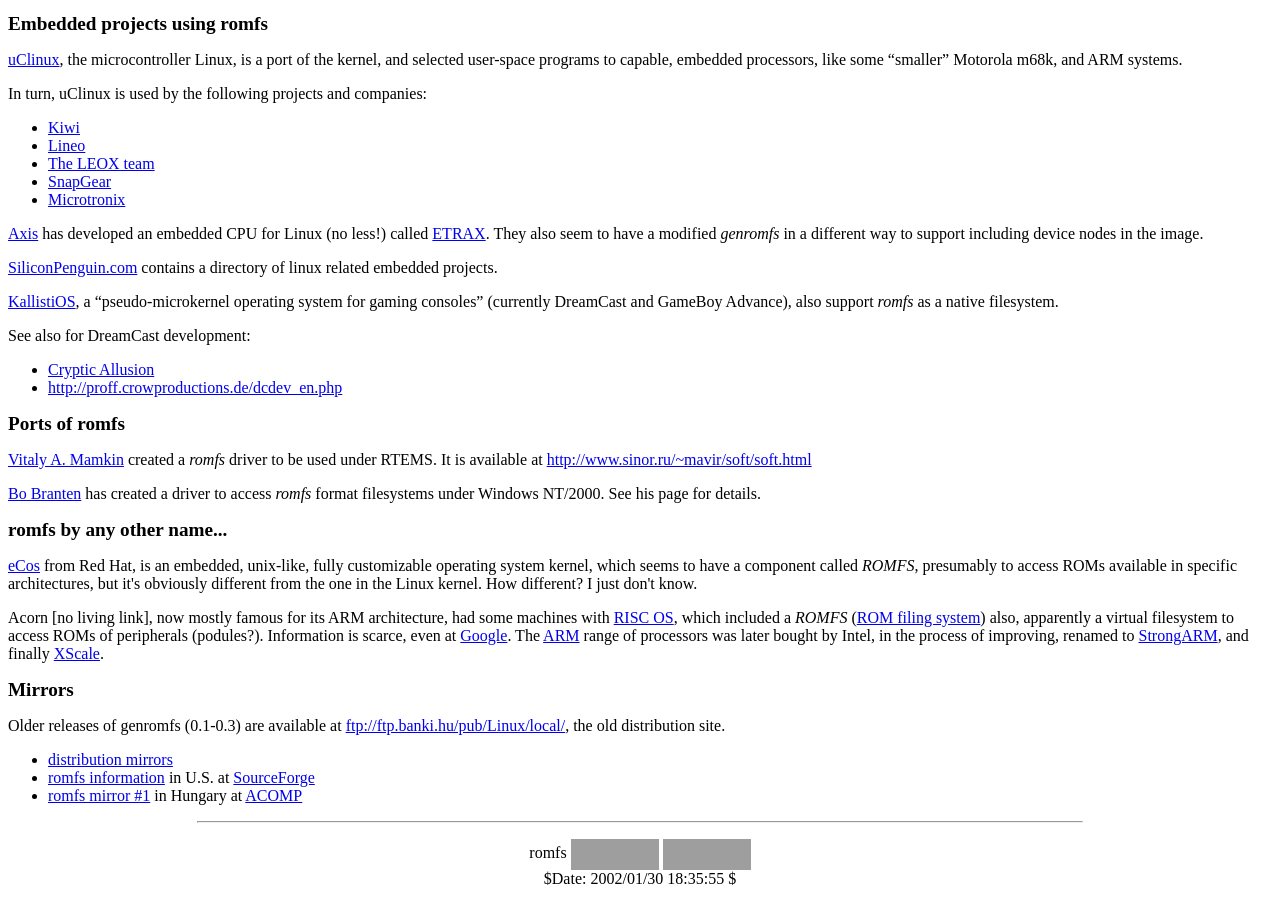
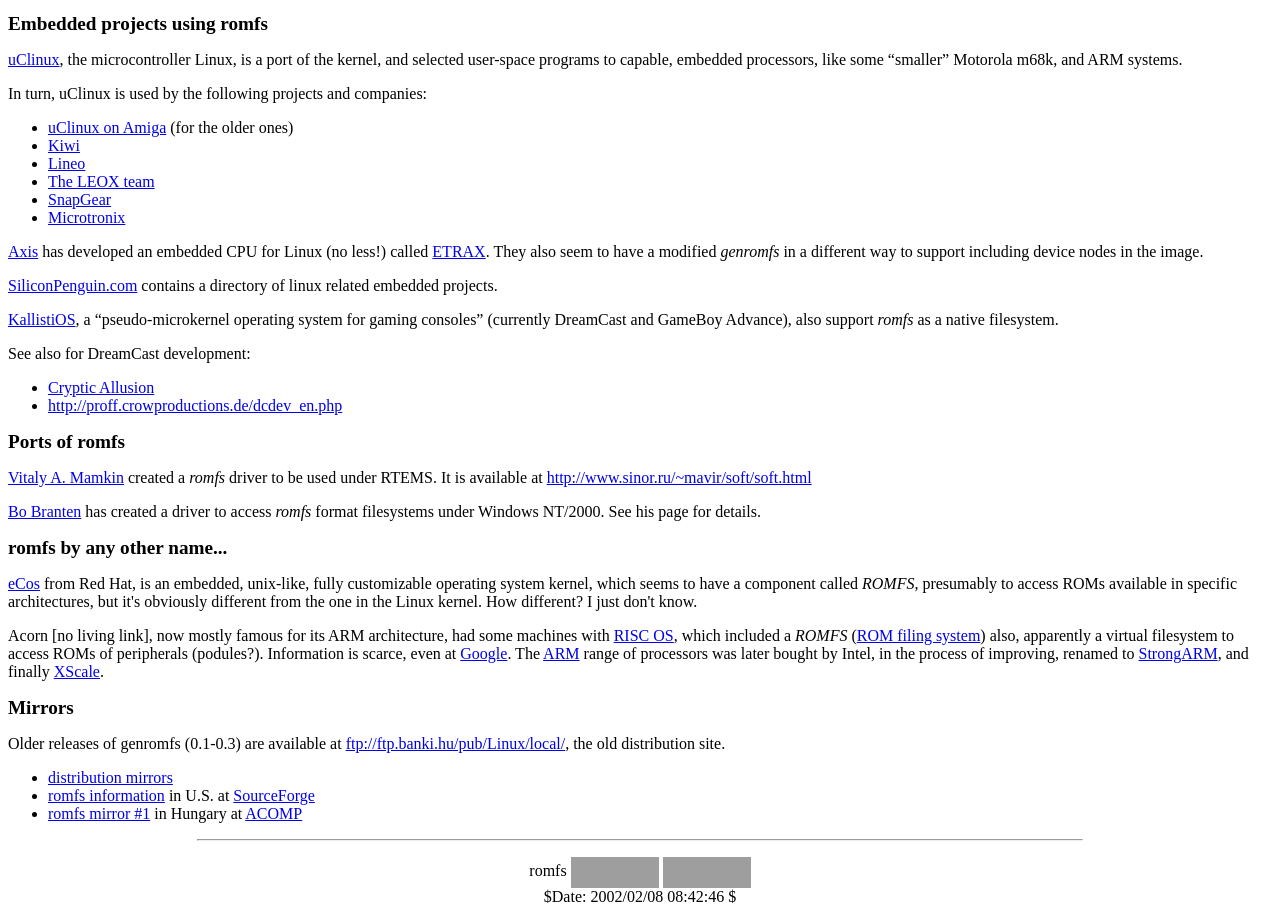
Before and after one commit to chexum/romfsweb, a plain HTML site: page index.html in a window 1280 px wide. Shown: the part 868-1790 px from the top of the page. Drawn offline with Linux system fonts and the light colour scheme; grey boxes are pictures that could not be loaded.

Commit message:
add ucLinux/Amiga

```diff
--- a/index.html
+++ b/index.html
@@ -166,6 +166,7 @@ In turn, uClinux is used by the following projects and companies:
 </p>
 
 <ul>
+<li><a href="http://home.tvd.be/cr26864/Linux/68000/">uClinux on Amiga</a> (for the older ones)</li>
 <li><a href="http://kiwi.sourceforge.net">Kiwi</a></li>
 <li><a href="http://www.lineo.com/">Lineo</a></li>
 <li><a href="http://www.leox.org/">The LEOX team</a></li>
@@ -283,8 +284,8 @@ romfs
 <span class="none"> | </span>
 <a href="http://validator.w3.org/check/referer"><img src="http://www.w3.org/Icons/valid-xhtml10" height="31" width="88" alt="Valid XHTML 1.0!" /></a>
 <br />
-$Date: 2002/01/30 18:35:55 $
-<span class="none"> | $Revision: 1.52 $ </span>
+$Date: 2002/02/08 08:42:46 $
+<span class="none"> | $Revision: 1.53 $ </span>
 </p>
 
 </body>
```
